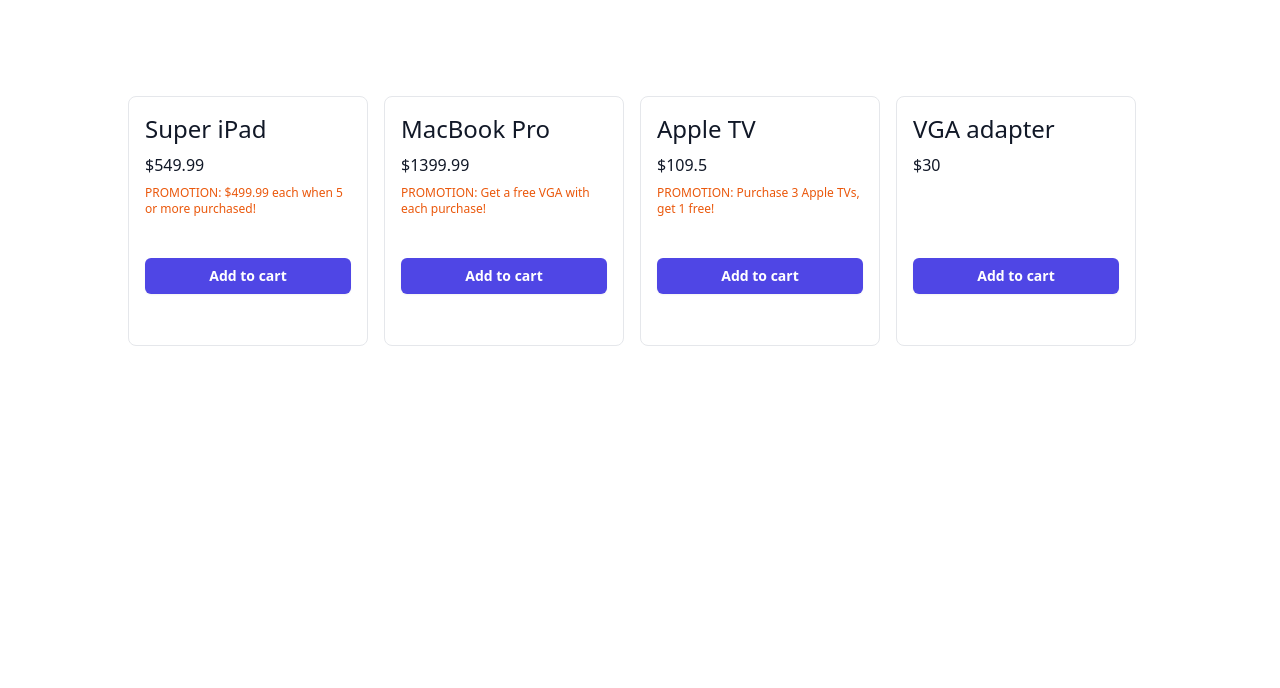
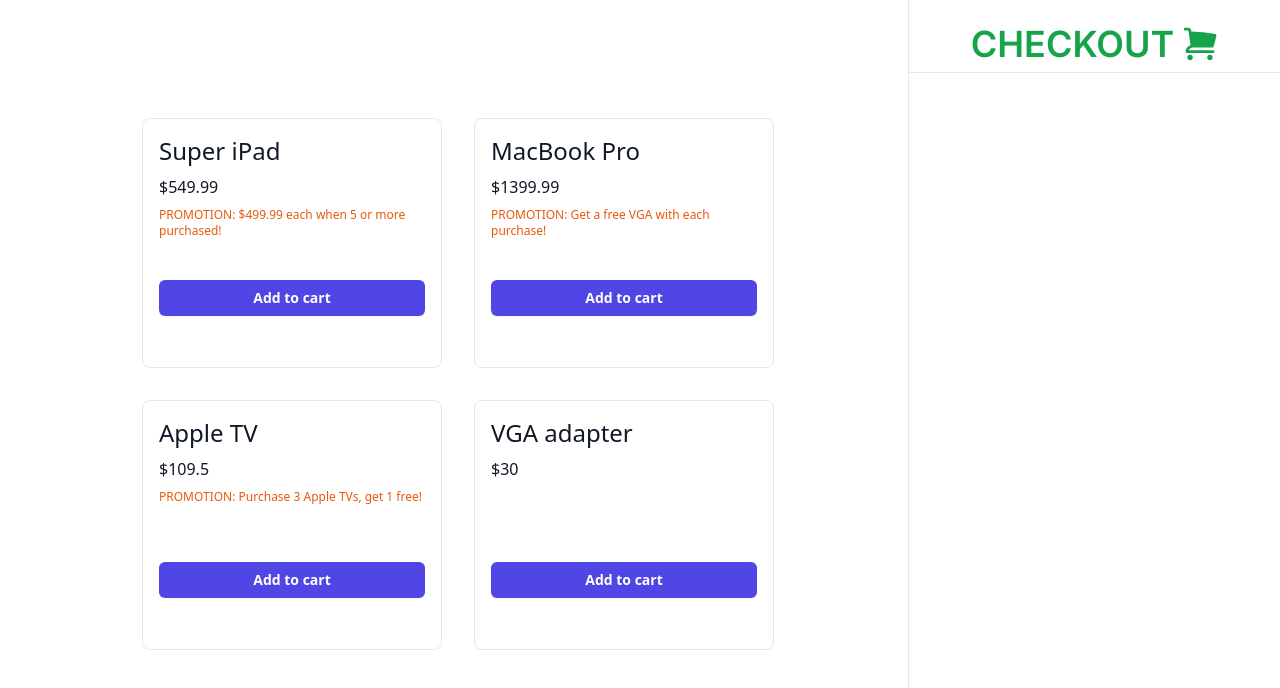
Before and after one commit to TychoCRD/rc-computer-store, a Next.js app: page / in a window 1280 px wide. Shown: the top 688 px of the page. Built offline with nearby package versions, Linux system fonts and the light colour scheme.

Commit message:
Build out checkout sidebar, fix styles

```diff
--- a/src/app/components/CheckoutCard.tsx
+++ b/src/app/components/CheckoutCard.tsx
@@ -19,14 +19,12 @@
   const productWithPromotion = checkoutProductList.find(product => product.promotionDescription)
   const promotionDescription = productWithPromotion ? productWithPromotion.promotionDescription as string : ''
   return (
-    <div className="flex flex-col border-b-1 border-solid border border-gray-200 p-4 w-[400px]">
-      <section className="flex items-center justify-between mb-2">
-        <h3 className="font-medium text-gray-900">
-          <span className="text-2xl">
-            {productName}
-          </span>
-        </h3>
-        <span className="text-2xl">${listFinalTotal}</span>
+    <div className="flex flex-col border-b-1 border-solid border-b border-gray-200 p-4 w-full">
+      <section className="flex font-medium items-center justify-between mb-2">
+        <span className="text-lg">
+          {productName}
+        </span>
+        <span className="text-lg">${listFinalTotal}</span>
       </section>
       <section className="flex items-center justify-between mb-2">
         <div className="flex items-center">
@@ -40,7 +38,7 @@
             removeProductFromCart={() => props.removeProductFromCart(productSku)}/>
         </div>
         {listPrePromotionTotal !== listFinalTotal && (
-          <div data-testid="promotion-price" className="text-xl text-orange-600 line-through">${listPrePromotionTotal}</div>
+          <div data-testid="promotion-price" className="mr-2 text-xl text-orange-600 line-through">${listPrePromotionTotal}</div>
         )}
       </section>
       {promotionDescription.length > 0 && (
--- a/src/app/components/ProductCard.tsx
+++ b/src/app/components/ProductCard.tsx
@@ -12,7 +12,7 @@
 export default function ProductCard({ ...props }: ProductCardProps) {
   return (
     <div
-      className="group flex flex-col overflow-hidden rounded-lg border border-gray-200 bg-white w-[400px] h-[250px] mr-4 mb-4"
+      className="flex flex-col overflow-hidden rounded-lg border border-gray-200 bg-white w-[300px] h-[250px] mr-8 mb-8"
     >
       <div className="flex flex-1 flex-col space-y-2 p-4">
         <h3 className="font-medium text-gray-900">
--- a/src/app/page.tsx
+++ b/src/app/page.tsx
@@ -1,9 +1,10 @@
 
 'use client'
 import { useEffect, useState } from "react"
-import { ProductCardT, CheckoutProduct, SkuId, getProductCardList, productList, CartProduct, getCheckoutList } from "./_products"
+import { ProductCardT, CheckoutProduct, SkuId, getProductCardList, productList, CartProduct, getCheckoutList, getCheckoutTotal } from "./_products"
 import ProductCard from "./components/ProductCard"
 import CheckoutCard from "./components/CheckoutCard"
+import { ShoppingCartIcon } from "@heroicons/react/20/solid"
 
 export default function Home() {
   const cardList = getProductCardList(productList)
@@ -47,8 +48,8 @@
     setFinalCheckoutList(checkoutList)
   }, [preCartList])
   return (
-    <main className="flex min-h-screen flex-col items-center justify-between p-24">
-      <div className="z-10 max-w-5xl w-full items-center justify-between font-sans text-sm lg:flex">
+    <main className="flex min-h-screen justify-between pl-10">
+      <div className="flex-1 font-sans text-sm flex flex-wrap overflow py-10 items-center justify-center content-center">
         {cardList.map(card => (
           <ProductCard
             key={card.sku}
@@ -59,7 +60,8 @@
           />
         ))}
       </div>
-      <div>
+      <div className="flex flex-col shrink-0 justify-start items-center w-[30%] border-l border-gray-200 py-4">
+        <section className="text-4xl flex justify-center mb-4 border-b border-gray-200 w-full py-2 font-semibold text-green-600">CHECKOUT <ShoppingCartIcon className="ml-2 w-[36px]"/></section>
         {uniqueCheckoutSku.map(sku => (
           <>
             <CheckoutCard
@@ -70,6 +72,22 @@
               clearProductFromCart={clearProductFromCart}/>
           </>
         ))}
+        {uniqueCheckoutSku.length > 0 && (
+          <section className="flex flex-col mt-4 w-full">
+            <div className="flex justify-between p-4">
+              <span className="text-4xl">Total:</span>
+              <span className="text-4xl">${getCheckoutTotal(finalCheckoutList)}</span>
+            </div>
+            <div className="flex self-end p-4 w-full">
+              <button
+                type="button"
+                className="inline-flex w-full justify-center rounded-md bg-green-600 px-3 py-2 text-2xl font-semibold text-white shadow-sm hover:bg-green-500 focus-visible:outline focus-visible:outline-2 focus-visible:outline-offset-2 focus-visible:outline-green-600 sm:col-start-2 mb-4 disabled:opacity-25 cursor-pointer"
+                onClick={() => alert('Thanks!')}>
+                Pay now
+              </button>
+            </div>
+          </section>
+        )}
       </div>
     </main>
   )
```
